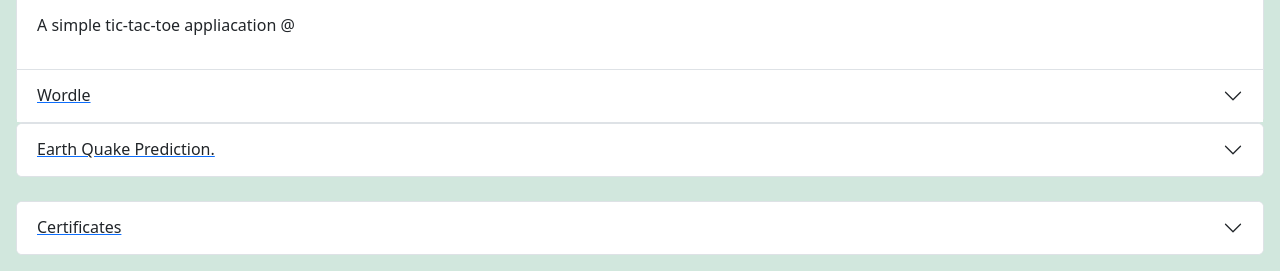
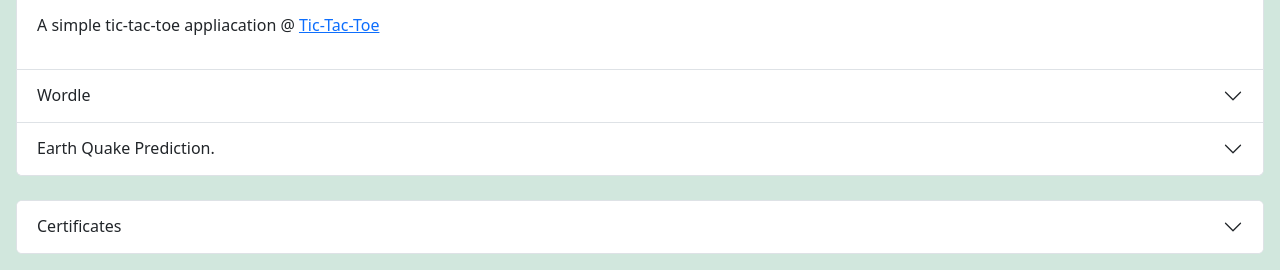
Before and after one commit to vamshijanagama/Profile, a plain HTML site: page index.html in a window 1280 px wide. Shown: the part 1145-1421 px from the top of the page. Drawn offline with nearby package versions, Linux system fonts and the light colour scheme.

Commit message:
Update index.html

```diff
--- a/index.html
+++ b/index.html
@@ -132,7 +132,7 @@
           </h2>
           <div id="collapseOne" class="accordion-collapse collapse show" aria-labelledby="headingOne" data-bs-parent="#accordionExample">
             <div class="accordion-body">
-             <p> A simple tic-tac-toe appliacation @ <a href="./tictactoe.html"> </p>
+             <p> A simple tic-tac-toe appliacation @ <a href="./tictactoe.html">Tic-Tac-Toe</a> </p>
            </div>
           </div>
         </div>
@@ -144,7 +144,7 @@
           </h2>
           <div id="collapseTwo" class="accordion-collapse collapse" aria-labelledby="headingTwo" data-bs-parent="#accordionExample">
             <div class="accordion-body">
-              <p> Checkout my wordle game @ <a href="./word.html"> </p>
+              <p> Checkout my wordle game @ <a href="./word.html"> wordle </a> </p>
               </div>
           </div>
         </div>
```
